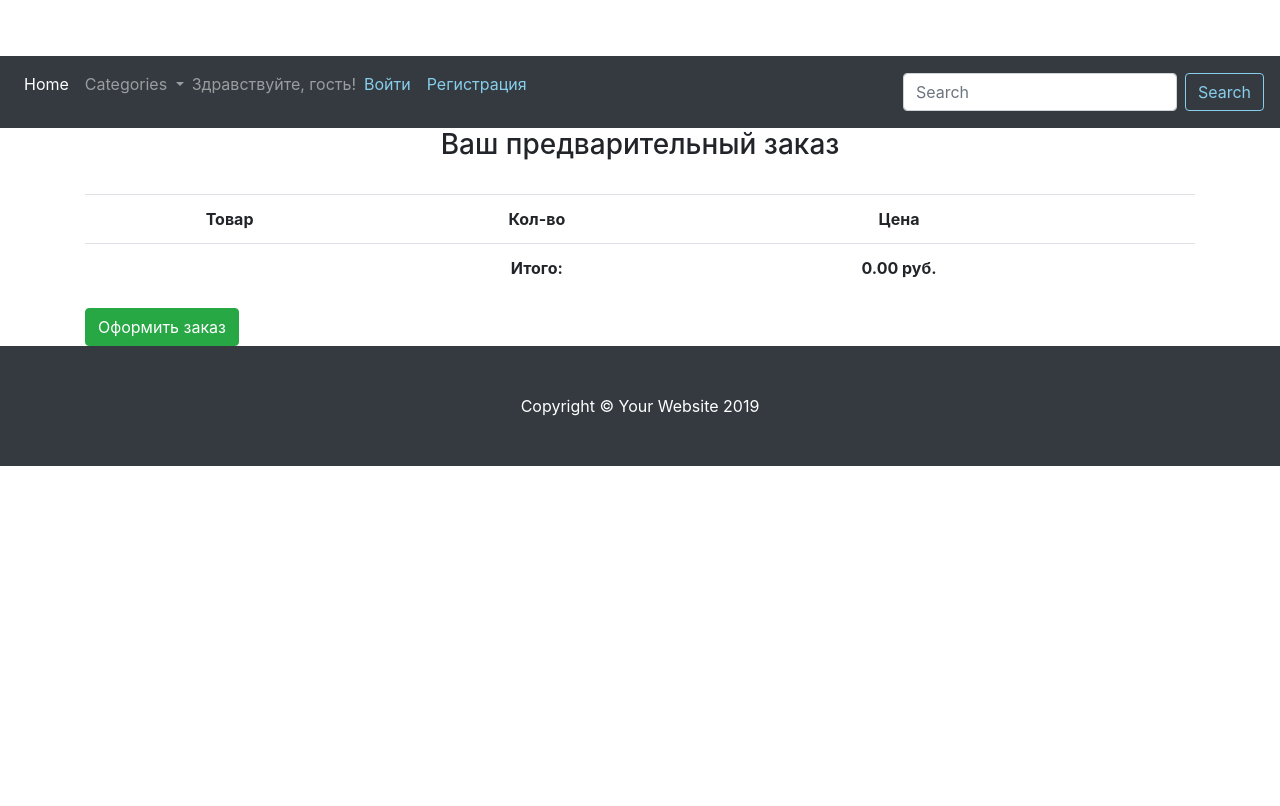
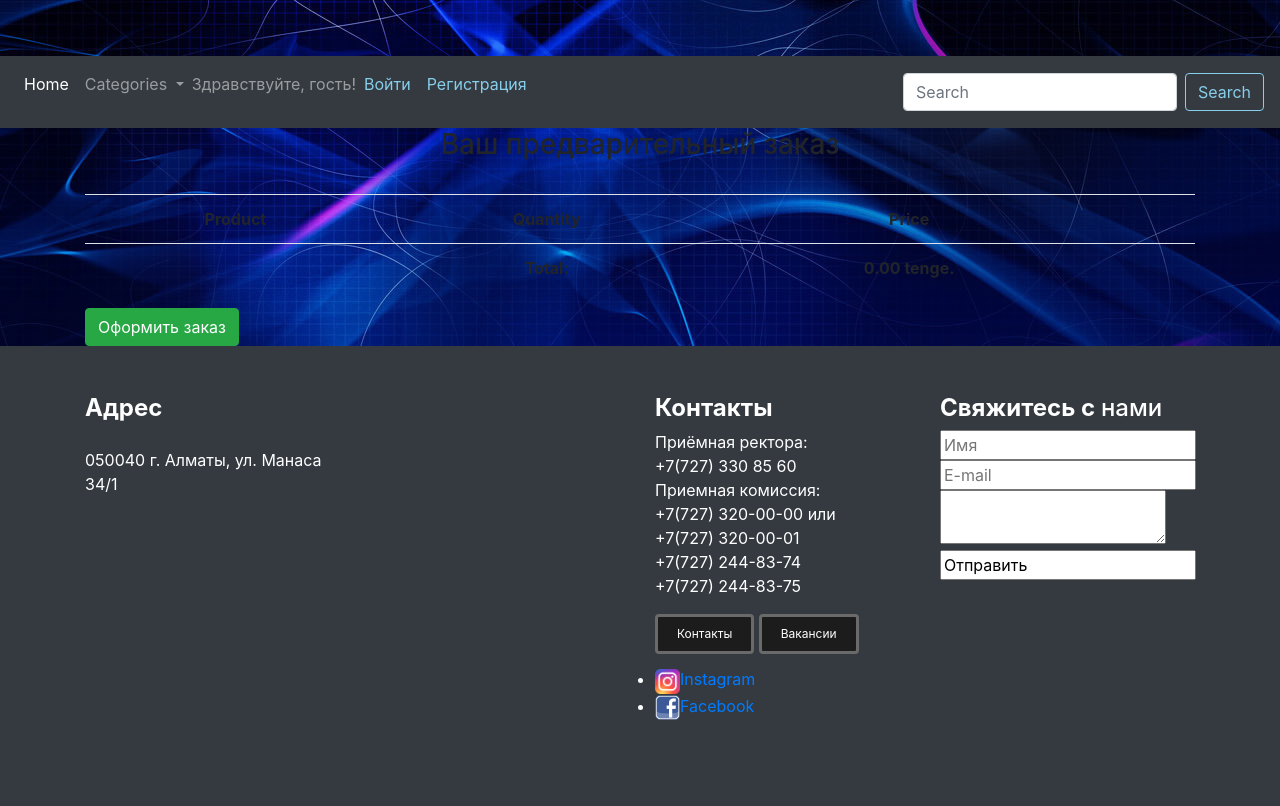
Before and after one commit to bekzatmyrzan/django_project, a Django app: page /checkout/ in a window 1280 px wide. Before the commit the page ends 466 px from the top, so only its background shows below. Run offline with Django 3.2, Linux system fonts and the light colour scheme; data comes from the database, SQL or seed files in the repository; both versions use the stored data as it was after the commit; some libraries are stand-ins or nearby versions.

Commit message:
change front-end

```diff
--- a/django_shop/ecomapp/templates/base.html
+++ b/django_shop/ecomapp/templates/base.html
@@ -10,13 +10,19 @@
   <meta name="description" content="">
   <meta name="author" content="">
 
-  <title>Shop Homepage - Start Bootstrap Template</title>
-
+  <title>MSQ</title>
   <!-- Bootstrap core CSS -->
   <link href='{% static "css/bootstrap.css" %}' rel="stylesheet">
 
   <!-- Custom styles for this template -->
   <link href='{% static "css/shop-homepage.css" %}' rel="stylesheet">
+  <style>
+  body {
+    background-image: url('media/phon_first.jpg');
+
+  }
+  </style>
+
 
 </head>
 
@@ -69,45 +75,18 @@
 						<a class="nav-link" href='{% url "logout" %}' style="color:skyblue"> Выйти</a>
 					</li>
           <li class="nav-item">
-            <a class="nav-link" href='{% url "cart" %}' tabindex="-1" aria-disabled="true" style="width:100px;heigth:20px">
-              <img src="media\icons\basket_icon.png" href='{% url "cart" %}' alt="" style="width:70%;height:50%"> <span class = 'badge' id='cart_count'>{{cart.items.count}}</span>
+            <a class="nav-link" href='{% url "cart" %}' tabindex="-1" aria-disabled="true" style="width:90px;heigth:40px">
+              <img src="media\icons\basket_icon.png" href='{% url "cart" %}' alt="" style="width:35px;height:30px"> <span class = 'badge' id='cart_count'>{{cart.items.count}}</span>
             </a>
           </li>
 				{% endif %}
     </ul>
-    <form class="form-inline my-2 my-lg-0">
+    <form class="form-inline my-2 my-lg-0" style="height:10%">
       <input class="form-control mr-sm-2" type="search" placeholder="Search" aria-label="Search">
       <button class="btn btn-outline-success my-2 my-sm-0" type="submit" style="color:skyblue;border-color:skyblue;border background :skyblue;" >Search</button>
     </form>
   </div>
   </nav>
-
-  <!-- <nav class="navbar navbar-expand-lg navbar-dark bg-dark fixed-top">
-    <div class="container">
-      <a class="navbar-brand" href="#">Start Bootstrap</a>
-      <button class="navbar-toggler" type="button" data-toggle="collapse" data-target="#navbarResponsive" aria-controls="navbarResponsive" aria-expanded="false" aria-label="Toggle navigation">
-        <span class="navbar-toggler-icon"></span>
-      </button>
-      <div class="collapse navbar-collapse" id="navbarResponsive">
-        <ul class="navbar-nav ml-auto">
-          <li class="nav-item active">
-            <a class="nav-link" href="#">Home
-              <span class="sr-only">(current)</span>
-            </a>
-          </li>
-          <li class="nav-item">
-            <a class="nav-link" href="#">About</a>
-          </li>
-          <li class="nav-item">
-            <a class="nav-link" href="#">Services</a>
-          </li>
-          <li class="nav-item">
-            <a class="nav-link" href="#">Contact</a>
-          </li>
-        </ul>
-      </div>
-    </div>
-  </nav> -->
 
   <!-- Page Content -->
   <div class="container">
@@ -115,8 +94,7 @@
     <div class="row">
 
       <div class="col-lg-3">
-
-        <h1 class="my-4">Shop Name</h1>
+        <h1 class="my-4">MSQ </h1>
         <div class="list-group">
           {% for category in categories %}
           <a href="/categories/{{  category.slug }}" class="list-group-item">{{ category.name }}</a>
@@ -308,8 +286,69 @@
   <!-- Footer -->
   <footer class="py-5 bg-dark">
     <div class="container">
-      <p class="m-0 text-center text-white">Copyright &copy; Your Website 2019</p>
-    </div>
+
+      <!-- ROW -->
+      <div class="row" data-appear-top-offset="-200" data-animated="fadeInUp">
+
+        <div class="col-lg-3 col-md-3 col-sm-6 padbot30">
+        <h4 style="margin-bottom: 26px;color:white"><b>Адрес</b></h4>
+        <p style="color:white">050040 г. Алматы, ул. Манаса 34/1</p>
+          <iframe src="https://yandex.com/map-widget/v1/-/CGdRQG3c" width="360" height="240" frameborder="1" allowfullscreen="true" width="290" height="240" frameborder="0" style="border:0" allowfullscreen></iframe>
+        </div>
+        <div class="col-lg-3 col-md-3 padbot30">
+            <!-- <img src="img/uni.png" style="width: 205px; margin-top: 106px; margin-left: 39px;"> -->
+        </div>
+
+        <div style="color:white" class="col-lg-3 col-md-3 col-sm-3 padbot30 foot_about_block">
+          <h4><b>Контакты</b></h4>
+          <p>Приёмная ректора:<br>
+          +7(727) 330 85 60<br>Приемная комиссия:<br> +7(727) 320-00-00 или <br>  +7(727) 320-00-01<br>+7(727) 244-83-74<br>+7(727) 244-83-75</p>
+            <a href="/article/show/id/213" class="btn" style="font-size: 12px; font-weight: 400; color: white; border: 3px solid rgb(106, 106, 106); background: rgb(28, 28, 28) none repeat scroll 0% 0%; padding: 8px 19px; margin-top: 0px; margin-bottom: 6px;">Контакты</a>
+     <a href="/vacancies" class="btn" style="font-size: 12px; font-weight: 400; color: white; border: 3px solid rgb(106, 106, 106); background: rgb(28, 28, 28) none repeat scroll 0% 0%; padding: 8px 19px; margin-top: 0px; margin-bottom: 6px;">Вакансии</a>
+
+          <ul class="social" style="padding: 7px 0px;">
+            <li><a href="https://www.instagram.com/msq.official/" ><img src="media\icons\instagram_icon.png" alt="" style="width:25px;height:25px">Instagram</a></li>
+            <li><a href="https://www.facebook.com/pages/category/Clothing--Brand-/MSQ-ALmaty-406923966377243/" ><img src="media\icons\facebook_icon.png" alt="" style="width:25px;height:25px">Facebook</a></li>
+          </ul>
+       <p> </p>
+        </div>
+
+        <div class="respond_clear"></div>
+
+        <div class="col-lg-3 col-md-3 padbot30">
+          <h4  style="color:white"><b>Свяжитесь с </b>нами</h4>
+
+          <!-- CONTACT FORM -->
+          <div class="span9 contact_form">
+            <div id="note"></div>
+            <div id="fields">
+              <form id="contact-form-face" class="clearfix" action="#">
+                <div class="sended_contact" style="display:none;">
+                  <div style="text-align: center; font-size: 45px;">
+                  <i class="fa fa-paper-plane" aria-hidden="true" style="text-align: center;  font-size: 179px; color: rgb(255, 255, 255);"></i>
+                  </div>
+                  <div style="text-align: center; font-size: 25px;margin: 39px 0px;">
+                  <span>Отправлено !!! </span>
+                </div>
+                </div>
+                <div class="contact_block">
+                <input class="contact_name" type="text" placeholder="Имя"/>
+                <input class="contact_email"  type="text" placeholder="E-mail"/>
+                <textarea  class="contact_content"  placeholder="message"> </textarea>
+                  <input class="contact_btn contact_button"  value="Отправить" />
+                </div>
+              </form>
+            </div>
+          </div><!-- //CONTACT FORM -->
+        </div>
+      </div>
+      <!-- //ROW
+      <div class="row">
+      <!СОЗДАНО ВЫПУСКНИКАМИ УНИВЕРСИТЕТА 2015: ВЕБ-СТУДИЕЙ APPLE CITY CREATIVE
+      </div>-->
+    </div><!-- //CONTAINER -->
+
+
     <!-- /.container -->
   </footer>
 
--- a/django_shop/ecomapp/templates/checkout.html
+++ b/django_shop/ecomapp/templates/checkout.html
@@ -6,23 +6,23 @@
 <br>
 <table class='table'>
 <tr>
-	<td class='text-center'><strong>Товар</strong></td>
-	<td class='text-center'><strong>Кол-во</strong></td>
-	<td class='text-center'><strong>Цена</strong></td>
+	<td class='text-center'><strong>Product</strong></td>
+	<td class='text-center'><strong>Quantity</strong></td>
+	<td class='text-center'><strong>Price</strong></td>
 	<td class='text-center'></td>
 </tr>
 {% for item in cart.items.all %}
 <tr>
 	<td class='text-center'>{{ item.product.title }}</td>
 	<td class="text-center">{{ item.qty }}</td>
-	<td class='text-center'>{{ item.item_total }} руб.</td>
+	<td class='text-center'>{{ item.item_total }} tenge</td>
 	<td></td>
 </tr>
 {% endfor %}
 <tr>
 	<td></td>
-	<td class='text-center'> <strong>Итого: </strong></td>
-	<td class='text-center'><strong>{{ cart.cart_total }} руб.</strong></td>
+	<td class='text-center'> <strong>Total: </strong></td>
+	<td class='text-center'><strong>{{ cart.cart_total }} tenge.</strong></td>
 	<td class='text-center'></td>
 </tr>
 </table>
```
Also changed, not shown: django_shop/ecomapp/templates/account.html (+11 -11 lines), django_shop/ecomapp/templates/thank_you.html (added, +11 -0 lines), django_shop/db.sqlite3, django_shop/media/icons/facebook_icon.png (added), django_shop/media/icons/instagram_icon.png (added), django_shop/media/phon_first.jpg (added), django_shop/static/css/bootstrap.css.
